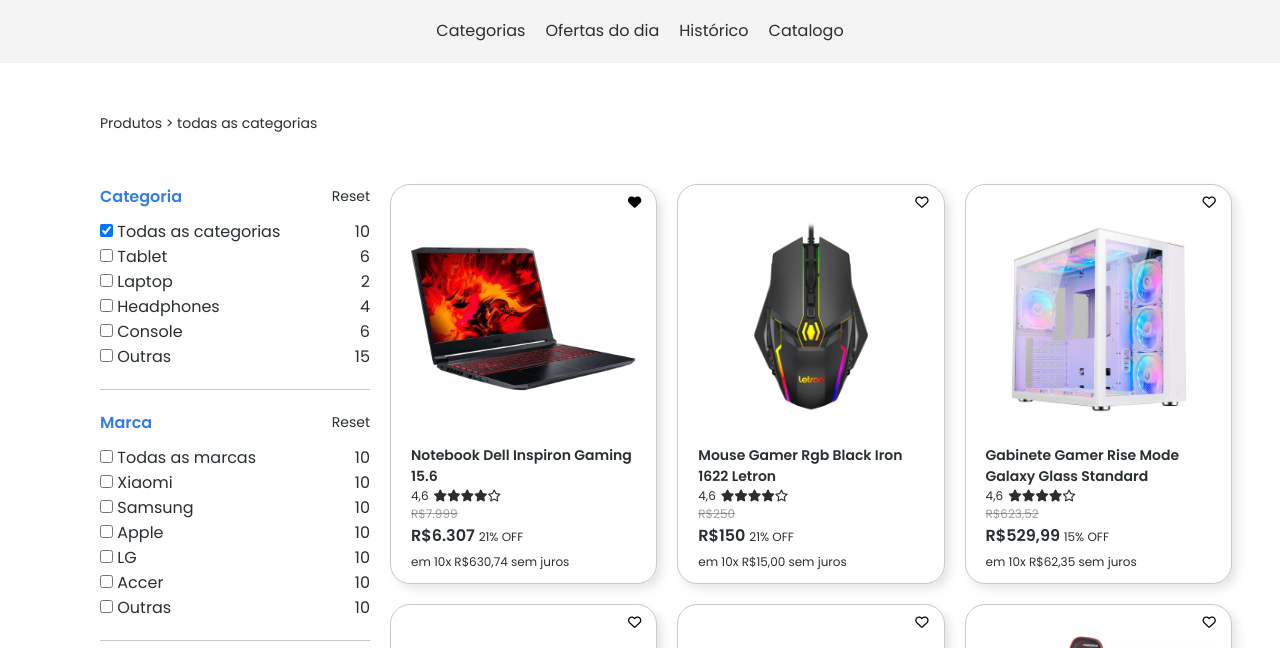
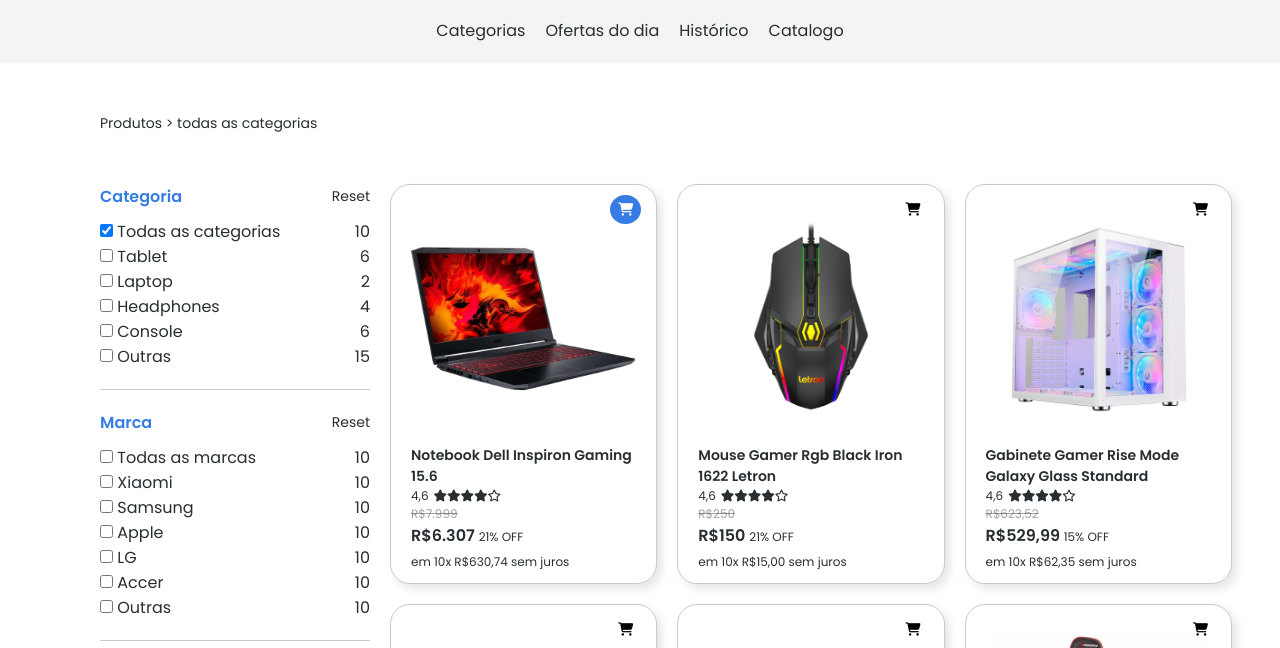
Before and after one commit to DevSolto/FACULDADE-e-commerce, a plain HTML site: page front-end/index.html in a window 1280 px wide. Both pictures are taken after a click on the button 634 px from the left and 354 px from the top of the page. Shown: the part 152-800 px from the top of the page. Drawn offline with Linux system fonts and the light colour scheme.

Commit message:
Mudança no js

```diff
--- a/front-end/index.html
+++ b/front-end/index.html
@@ -265,7 +265,7 @@
       <main>
         <div class="product">
           <button onclick="favorite('product1')" class="favorite">
-            <i id="product1" class="fa-regular fa-heart"></i>
+            <i id="product1" class="fa-solid desativado fa-cart-shopping"></i>
           </button>
 
             <div class="image">
@@ -293,7 +293,7 @@
         </div>
         <div class="product">
           <button onclick="favorite('product2')" class="favorite">
-            <i id="product2" class="fa-regular fa-heart"></i>
+            <i id="product2" class="fa-solid desativado fa-cart-shopping"></i>
           </button>
 
             <div class="image">
@@ -320,7 +320,7 @@
         </div>
         <div class="product">
           <button onclick="favorite('product3')" class="favorite">
-            <i id="product3" class="fa-regular fa-heart"></i>
+            <i id="product3" class="fa-solid desativado fa-cart-shopping"></i>
           </button>
 
           <div class="image">
@@ -347,7 +347,7 @@
         </div>
         <div class="product">
           <button onclick="favorite('product4')" class="favorite">
-            <i id="product4" class="fa-regular fa-heart"></i>
+            <i id="product4" class="fa-solid desativado fa-cart-shopping"></i>
           </button>
 
 
@@ -375,7 +375,7 @@
         </div>
         <div class="product">
           <button onclick="favorite('product5')" class="favorite">
-            <i id="product5" class="fa-regular fa-heart"></i>
+            <i id="product5" class="fa-solid desativado fa-cart-shopping"></i>
           </button>
 
 
@@ -403,7 +403,7 @@
         </div>
         <div class="product">
           <button onclick="favorite('product6')" class="favorite">
-            <i id="product6" class="fa-regular fa-heart"></i>
+            <i id="product6" class="fa-solid desativado fa-cart-shopping"></i>
           </button>
 
 
@@ -431,7 +431,7 @@
         </div>
         <div class="product">
           <button onclick="favorite('product7')" class="favorite">
-            <i id="product7" class="fa-regular fa-heart"></i>
+            <i id="product7" class="fa-solid desativado fa-cart-shopping"></i>
           </button>
 
 
@@ -460,7 +460,7 @@
         </div>
         <div class="product">
           <button onclick="favorite('product8')" class="favorite">
-            <i id="product8" class="fa-regular fa-heart"></i>
+            <i id="product8" class="fa-solid desativado fa-cart-shopping"></i>
           </button>
 
 
@@ -488,7 +488,7 @@
         </div>
         <div class="product">
           <button onclick="favorite('product9')" class="favorite">
-            <i id="product9" class="fa-regular fa-heart"></i>
+            <i id="product9" class="fa-solid desativado fa-cart-shopping"></i>
           </button>
 
 
--- a/front-end/script.js
+++ b/front-end/script.js
@@ -4,14 +4,15 @@
     const icon = document.getElementById(id)
     const cart = document.getElementById("quant-cart")
     if(icon){
-        if(icon.classList.contains("fa-regular")){
-            icon.classList.remove("fa-regular")
-            icon.classList.add("fa-solid")
+        if(icon.classList.contains("desativado")){
+            icon.classList.remove("desativado")
+            icon.classList.add("ativado")
             quantCarts++;
             cart.textContent = quantCarts
 
         }else{
-            icon.classList.remove("fa-solid")
+            icon.classList.remove("ativado")
+            icon.classList.add("desativado")
             quantCarts--;
             cart.textContent = quantCarts
 
--- a/front-end/style.css
+++ b/front-end/style.css
@@ -432,3 +432,20 @@
   justify-content: center;
   gap: 3px;
 }
+
+.desativado{
+  padding: 8px 8px;
+  display: flex;
+  justify-content: center;
+  align-items: center;
+  border-radius: 100%;
+}
+.ativado{
+  padding: 8px 8px;
+  display: flex;
+  justify-content: center;
+  align-items: center;
+  border-radius: 100%;
+  background-color: var(--blue);
+  color: white;
+}
```
